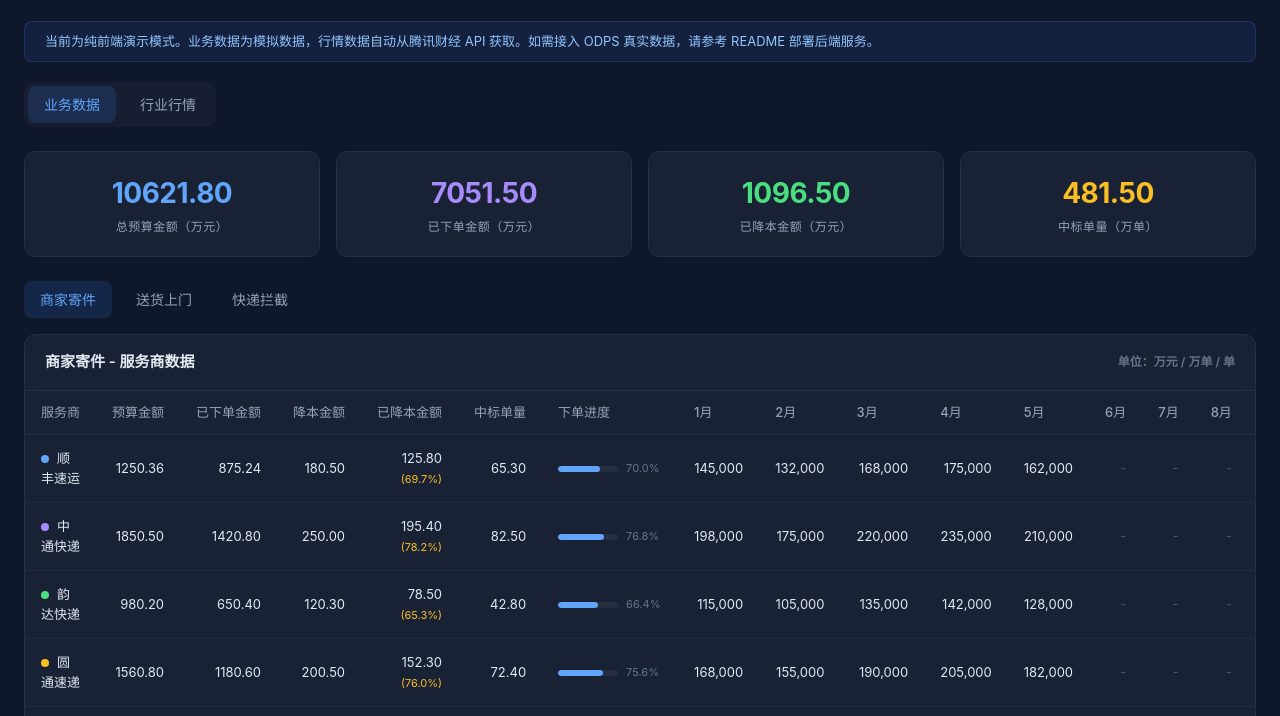
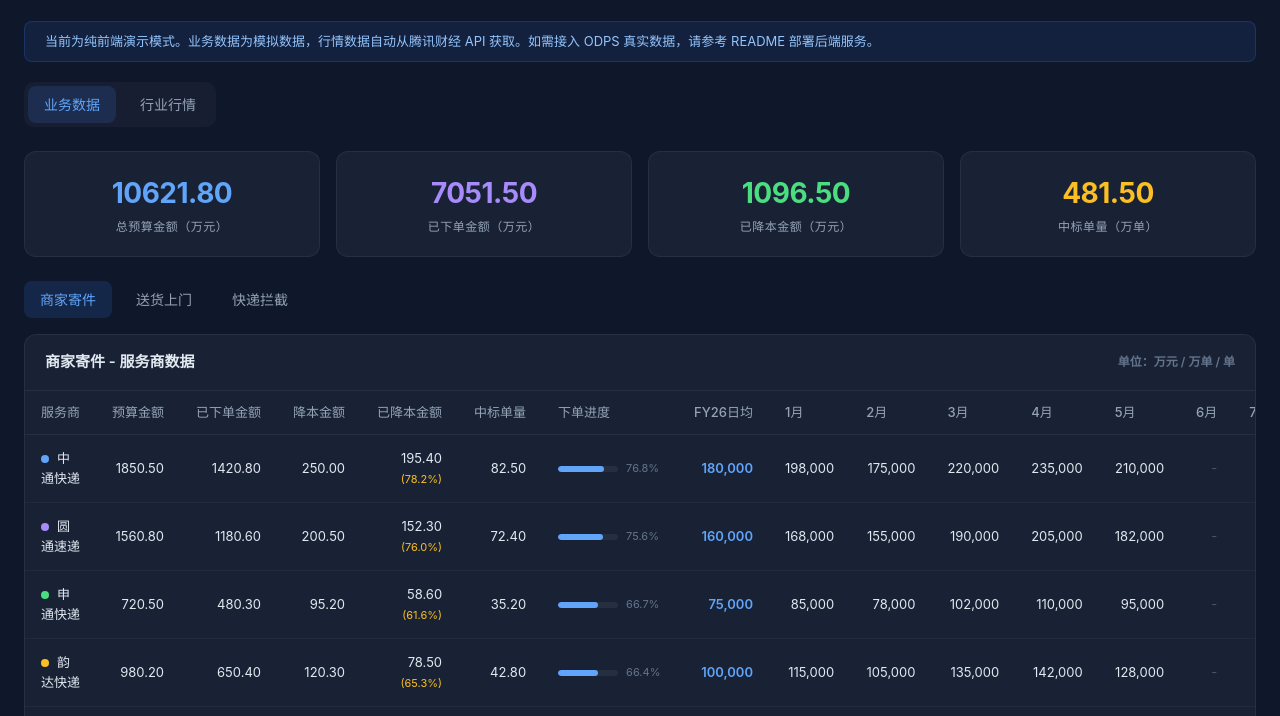
Before and after one commit to ZhangYinkun-ai/business-dashboard, a website: page index.html in a window 1280 px wide. Shown: the part 84-800 px from the top of the page. Drawn offline with nearby package versions, Linux system fonts and the light colour scheme.

Commit message:
feat: 更新服务商列表 + 添加FY26日均列

```diff
--- a/index.html
+++ b/index.html
@@ -137,6 +137,7 @@
                 <th>已降本金额</th>
                 <th>中标单量</th>
                 <th>下单进度</th>
+                <th>FY26日均</th>
                 <th>1月</th>
                 <th>2月</th>
                 <th>3月</th>
@@ -391,7 +392,29 @@
     function renderBusinessData() {
       if (!businessData) return;
       const proj = businessData.projects[currentProject];
-      const carriers = businessData.carriers || [];
+      const allCarriers = businessData.carriers || [];
+
+      // 根据项目获取对应的服务商列表
+      let projectCarrierNames = [];
+      if (businessData.projectCarriers) {
+        const projName = projectNames[currentProject];
+        if (currentProject === 1) {
+          // 送货上门：先显示有费用的，再显示无费用的
+          projectCarrierNames = [
+            ...businessData.projectCarriers['送货上门'],
+            ...businessData.projectCarriers['送货上门-无费']
+          ];
+        } else {
+          projectCarrierNames = businessData.projectCarriers[projName] || [];
+        }
+      } else {
+        projectCarrierNames = allCarriers.map(c => c.name);
+      }
+
+      // 筛选当前项目对应服务商的数据
+      const carriers = allCarriers.filter(c => projectCarrierNames.includes(c.name));
+      // 按定义的顺序排序
+      carriers.sort((a, b) => projectCarrierNames.indexOf(a.name) - projectCarrierNames.indexOf(b.name));
 
       // 更新汇总指标
       let totalBudget = 0, totalOrdered = 0, totalSavings = 0, totalBid = 0;
@@ -407,13 +430,18 @@
       document.getElementById('totalBidVolume').textContent = totalBid.toFixed(2);
 
       // 更新表格标题
-      document.getElementById('tableTitle').textContent = `${projectNames[currentProject]} - 服务商数据`;
+      let tableTitle = `${projectNames[currentProject]} - 服务商数据`;
+      if (currentProject === 1) tableTitle = '送货上门 - 服务商数据（含无费用项）';
+      document.getElementById('tableTitle').textContent = tableTitle;
 
       // 渲染表格
       const tbody = document.getElementById('businessTable');
       tbody.innerHTML = carriers.map((c, i) => {
         const progress = c.budget > 0 ? Math.min(100, (c.ordered / c.budget * 100)).toFixed(1) : 0;
         const savingsProgress = c.savingsTarget > 0 ? Math.min(100, (c.savingsActual / c.savingsTarget * 100)).toFixed(1) : 0;
+        // FY26日均列
+        const fy26Cell = c.fy26DailyAvg ? `<td style="text-align:right;font-weight:600;color:#60a5fa;">${c.fy26DailyAvg.toLocaleString()}</td>` : '<td style="text-align:right;color:#475569;">-</td>';
+        // 月度单量列
         const monthlyCells = [];
         for (let m = 1; m <= 12; m++) {
           const val = c.monthlyDailyAvg?.[m];
@@ -423,22 +451,26 @@
             monthlyCells.push(`<td style="text-align:right;color:#475569;">-</td>`);
           }
         }
+        // 是否为无费用项
+        const isNoCost = currentProject === 1 && businessData.projectCarriers['送货上门-无费']?.includes(c.name);
+        const rowStyle = isNoCost ? 'style="background:rgba(255,255,255,0.02);"' : '';
+        const nameLabel = isNoCost ? `${c.name} <span style="font-size:10px;color:#fbbf24;background:rgba(251,191,36,0.15);padding:1px 4px;border-radius:3px;">无费用</span>` : c.name;
+
         return `
-          <tr>
-            <td><span style="display:inline-block;width:8px;height:8px;border-radius:50%;background:${carrierColors[i % carrierColors.length]};margin-right:8px;"></span>${c.name}</td>
-            <td style="text-align:right;">${(c.budget || 0).toFixed(2)}</td>
-            <td style="text-align:right;">${(c.ordered || 0).toFixed(2)}</td>
-            <td style="text-align:right;">${(c.savingsTarget || 0).toFixed(2)}</td>
-            <td style="text-align:right;">${(c.savingsActual || 0).toFixed(2)} <span style="font-size:11px;color:${savingsProgress >= 80 ? '#4ade80' : '#fbbf24'}">(${savingsProgress}%)</span></td>
-            <td style="text-align:right;">${(c.bidVolume || 0).toFixed(2)}</td>
-            <td>
-              <div style="display:flex;align-items:center;gap:8px;">
+          <tr ${rowStyle}>
+            <td><span style="display:inline-block;width:8px;height:8px;border-radius:50%;background:${carrierColors[i % carrierColors.length]};margin-right:8px;"></span>${nameLabel}</td>
+            <td style="text-align:right;">${isNoCost ? '-' : (c.budget || 0).toFixed(2)}</td>
+            <td style="text-align:right;">${isNoCost ? '-' : (c.ordered || 0).toFixed(2)}</td>
+            <td style="text-align:right;">${isNoCost ? '-' : (c.savingsTarget || 0).toFixed(2)}</td>
+            <td style="text-align:right;">${isNoCost ? '-' : (c.savingsActual || 0).toFixed(2)} ${isNoCost ? '' : `<span style="font-size:11px;color:${savingsProgress >= 80 ? '#4ade80' : '#fbbf24'}">(${savingsProgress}%)</span>`}</td>
+            <td style="text-align:right;">${isNoCost ? '-' : (c.bidVolume || 0).toFixed(2)}</td>
+            <td>${isNoCost ? '<span style="color:#475569;">-</span>' : `<div style="display:flex;align-items:center;gap:8px;">
                 <div class="progress-bar" style="flex:1;min-width:60px;">
                   <div class="progress-fill" style="width:${progress}%;background:${progress >= 80 ? '#4ade80' : progress >= 50 ? '#60a5fa' : '#fbbf24'}"></div>
                 </div>
                 <span style="font-size:11px;color:#64748b;min-width:36px;">${progress}%</span>
-              </div>
-            </td>
+              </div>`}</td>
+            ${fy26Cell}
             ${monthlyCells.join('')}
           </tr>
         `;
@@ -581,39 +613,45 @@
     // ============ 数据生成器 ============
     function generateDemoBusinessData() {
       const carriers = [
-        { name: '顺丰速运', code: 'sf' },
         { name: '中通快递', code: 'zt' },
-        { name: '韵达快递', code: 'yd' },
         { name: '圆通速递', code: 'yt' },
         { name: '申通快递', code: 'st' },
+        { name: '韵达快递', code: 'yd' },
         { name: '极兔速递', code: 'jt' },
-        { name: '邮政电商标快', code: 'yz' }
+        { name: '顺丰速运', code: 'sf' },
+        { name: '邮政电商标快', code: 'yz' },
+        { name: '菜鸟速递', code: 'cn' },
+        { name: '京东快递', code: 'jd' }
       ];
 
-      const monthlyDailyAvg = {};
       const today = new Date();
       const currentMonth = today.getMonth() + 1;
+
+      return {
+        carriers: carriers.map(c => {
+          const monthlyDailyAvg = {};
+          const fy26DailyAvg = 80000 + Math.floor(Math.random() * 100000);
           for (let m = 1; m <= 12; m++) {
             const isFuture = m > currentMonth;
             if (isFuture) {
               monthlyDailyAvg[m] = null;
             } else if (m === currentMonth) {
-          monthlyDailyAvg[m] = 150000 + Math.floor(Math.random() * 50000);
+              monthlyDailyAvg[m] = fy26DailyAvg + Math.floor(Math.random() * 40000 - 20000);
             } else {
-          monthlyDailyAvg[m] = 120000 + Math.floor(Math.random() * 80000);
+              monthlyDailyAvg[m] = fy26DailyAvg + Math.floor(Math.random() * 60000 - 30000);
             }
           }
-
           return {
-        carriers: carriers.map(c => ({
             ...c,
             budget: Math.round((500 + Math.random() * 1500) * 100) / 100,
             ordered: Math.round((300 + Math.random() * 1200) * 100) / 100,
             savingsTarget: Math.round((50 + Math.random() * 200) * 100) / 100,
             savingsActual: Math.round((30 + Math.random() * 150) * 100) / 100,
             bidVolume: Math.round((10 + Math.random() * 90) * 100) / 100,
+            fy26DailyAvg,
             monthlyDailyAvg
-        })),
+          };
+        }),
         projects: ['商家寄件', '送货上门', '快递拦截'].map(p => ({
           name: p,
           budget: Math.round((800 + Math.random() * 2000) * 100) / 100,
@@ -621,7 +659,13 @@
           savingsTarget: Math.round((100 + Math.random() * 400) * 100) / 100,
           savingsActual: Math.round((60 + Math.random() * 300) * 100) / 100,
           bidVolume: Math.round((50 + Math.random() * 200) * 100) / 100
-        }))
+        })),
+        projectCarriers: {
+          '商家寄件': ['中通快递', '圆通速递', '申通快递', '韵达快递', '极兔速递', '顺丰速运', '邮政电商标快', '菜鸟速递'],
+          '送货上门': ['中通快递', '圆通速递', '申通快递', '韵达快递', '极兔速递'],
+          '送货上门-无费': ['顺丰速运', '菜鸟速递'],
+          '快递拦截': ['中通快递', '圆通速递', '申通快递', '韵达快递', '极兔速递', '邮政电商标快', '京东快递']
+        }
       };
     }
 
--- a/src/data.json
+++ b/src/data.json
@@ -1,17 +1,25 @@
 {
   "lastUpdated": "2026-05-12T14:00:00+08:00",
   "carriers": [
-    { "name": "顺丰速运", "code": "sf", "budget": 1250.36, "ordered": 875.24, "savingsTarget": 180.50, "savingsActual": 125.80, "bidVolume": 65.30, "monthlyDailyAvg": {"1": 145000, "2": 132000, "3": 168000, "4": 175000, "5": 162000} },
-    { "name": "中通快递", "code": "zt", "budget": 1850.50, "ordered": 1420.80, "savingsTarget": 250.00, "savingsActual": 195.40, "bidVolume": 82.50, "monthlyDailyAvg": {"1": 198000, "2": 175000, "3": 220000, "4": 235000, "5": 210000} },
-    { "name": "韵达快递", "code": "yd", "budget": 980.20, "ordered": 650.40, "savingsTarget": 120.30, "savingsActual": 78.50, "bidVolume": 42.80, "monthlyDailyAvg": {"1": 115000, "2": 105000, "3": 135000, "4": 142000, "5": 128000} },
-    { "name": "圆通速递", "code": "yt", "budget": 1560.80, "ordered": 1180.60, "savingsTarget": 200.50, "savingsActual": 152.30, "bidVolume": 72.40, "monthlyDailyAvg": {"1": 168000, "2": 155000, "3": 190000, "4": 205000, "5": 182000} },
-    { "name": "申通快递", "code": "st", "budget": 720.50, "ordered": 480.30, "savingsTarget": 95.20, "savingsActual": 58.60, "bidVolume": 35.20, "monthlyDailyAvg": {"1": 85000, "2": 78000, "3": 102000, "4": 110000, "5": 95000} },
-    { "name": "极兔速递", "code": "jt", "budget": 890.60, "ordered": 620.40, "savingsTarget": 110.80, "savingsActual": 72.50, "bidVolume": 48.60, "monthlyDailyAvg": {"1": 98000, "2": 88000, "3": 118000, "4": 128000, "5": 108000} },
-    { "name": "邮政电商标快", "code": "yz", "budget": 1120.40, "ordered": 820.50, "savingsTarget": 145.60, "savingsActual": 102.40, "bidVolume": 58.90, "monthlyDailyAvg": {"1": 125000, "2": 115000, "3": 152000, "4": 165000, "5": 145000} }
+    { "name": "中通快递", "code": "zt", "budget": 1850.50, "ordered": 1420.80, "savingsTarget": 250.00, "savingsActual": 195.40, "bidVolume": 82.50, "fy26DailyAvg": 180000, "monthlyDailyAvg": {"1": 198000, "2": 175000, "3": 220000, "4": 235000, "5": 210000} },
+    { "name": "圆通速递", "code": "yt", "budget": 1560.80, "ordered": 1180.60, "savingsTarget": 200.50, "savingsActual": 152.30, "bidVolume": 72.40, "fy26DailyAvg": 160000, "monthlyDailyAvg": {"1": 168000, "2": 155000, "3": 190000, "4": 205000, "5": 182000} },
+    { "name": "申通快递", "code": "st", "budget": 720.50, "ordered": 480.30, "savingsTarget": 95.20, "savingsActual": 58.60, "bidVolume": 35.20, "fy26DailyAvg": 75000, "monthlyDailyAvg": {"1": 85000, "2": 78000, "3": 102000, "4": 110000, "5": 95000} },
+    { "name": "韵达快递", "code": "yd", "budget": 980.20, "ordered": 650.40, "savingsTarget": 120.30, "savingsActual": 78.50, "bidVolume": 42.80, "fy26DailyAvg": 100000, "monthlyDailyAvg": {"1": 115000, "2": 105000, "3": 135000, "4": 142000, "5": 128000} },
+    { "name": "极兔速递", "code": "jt", "budget": 890.60, "ordered": 620.40, "savingsTarget": 110.80, "savingsActual": 72.50, "bidVolume": 48.60, "fy26DailyAvg": 95000, "monthlyDailyAvg": {"1": 98000, "2": 88000, "3": 118000, "4": 128000, "5": 108000} },
+    { "name": "顺丰速运", "code": "sf", "budget": 1250.36, "ordered": 875.24, "savingsTarget": 180.50, "savingsActual": 125.80, "bidVolume": 65.30, "fy26DailyAvg": 135000, "monthlyDailyAvg": {"1": 145000, "2": 132000, "3": 168000, "4": 175000, "5": 162000} },
+    { "name": "邮政电商标快", "code": "yz", "budget": 1120.40, "ordered": 820.50, "savingsTarget": 145.60, "savingsActual": 102.40, "bidVolume": 58.90, "fy26DailyAvg": 115000, "monthlyDailyAvg": {"1": 125000, "2": 115000, "3": 152000, "4": 165000, "5": 145000} },
+    { "name": "菜鸟速递", "code": "cn", "budget": 850.20, "ordered": 580.40, "savingsTarget": 120.60, "savingsActual": 85.30, "bidVolume": 52.40, "fy26DailyAvg": 88000, "monthlyDailyAvg": {"1": 95000, "2": 85000, "3": 110000, "4": 118000, "5": 102000} },
+    { "name": "京东快递", "code": "jd", "budget": 680.30, "ordered": 450.20, "savingsTarget": 85.40, "savingsActual": 58.60, "bidVolume": 38.50, "fy26DailyAvg": 72000, "monthlyDailyAvg": {"1": 78000, "2": 68000, "3": 92000, "4": 98000, "5": 85000} }
   ],
   "projects": [
     { "name": "商家寄件", "budget": 4850.60, "ordered": 3280.40, "savingsTarget": 680.50, "savingsActual": 468.20, "bidVolume": 220.50 },
     { "name": "送货上门", "budget": 3620.80, "ordered": 2450.60, "savingsTarget": 520.30, "savingsActual": 385.50, "bidVolume": 165.80 },
     { "name": "快递拦截", "budget": 2150.40, "ordered": 1320.50, "savingsTarget": 350.60, "savingsActual": 242.80, "bidVolume": 95.20 }
-  ]
+  ],
+  "projectCarriers": {
+    "商家寄件": ["中通快递", "圆通速递", "申通快递", "韵达快递", "极兔速递", "顺丰速运", "邮政电商标快", "菜鸟速递"],
+    "送货上门": ["中通快递", "圆通速递", "申通快递", "韵达快递", "极兔速递"],
+    "送货上门-无费": ["顺丰速运", "菜鸟速递"],
+    "快递拦截": ["中通快递", "圆通速递", "申通快递", "韵达快递", "极兔速递", "邮政电商标快", "京东快递"]
+  }
 }
```
Lines whose indentation alone changed are shown as unchanged.
